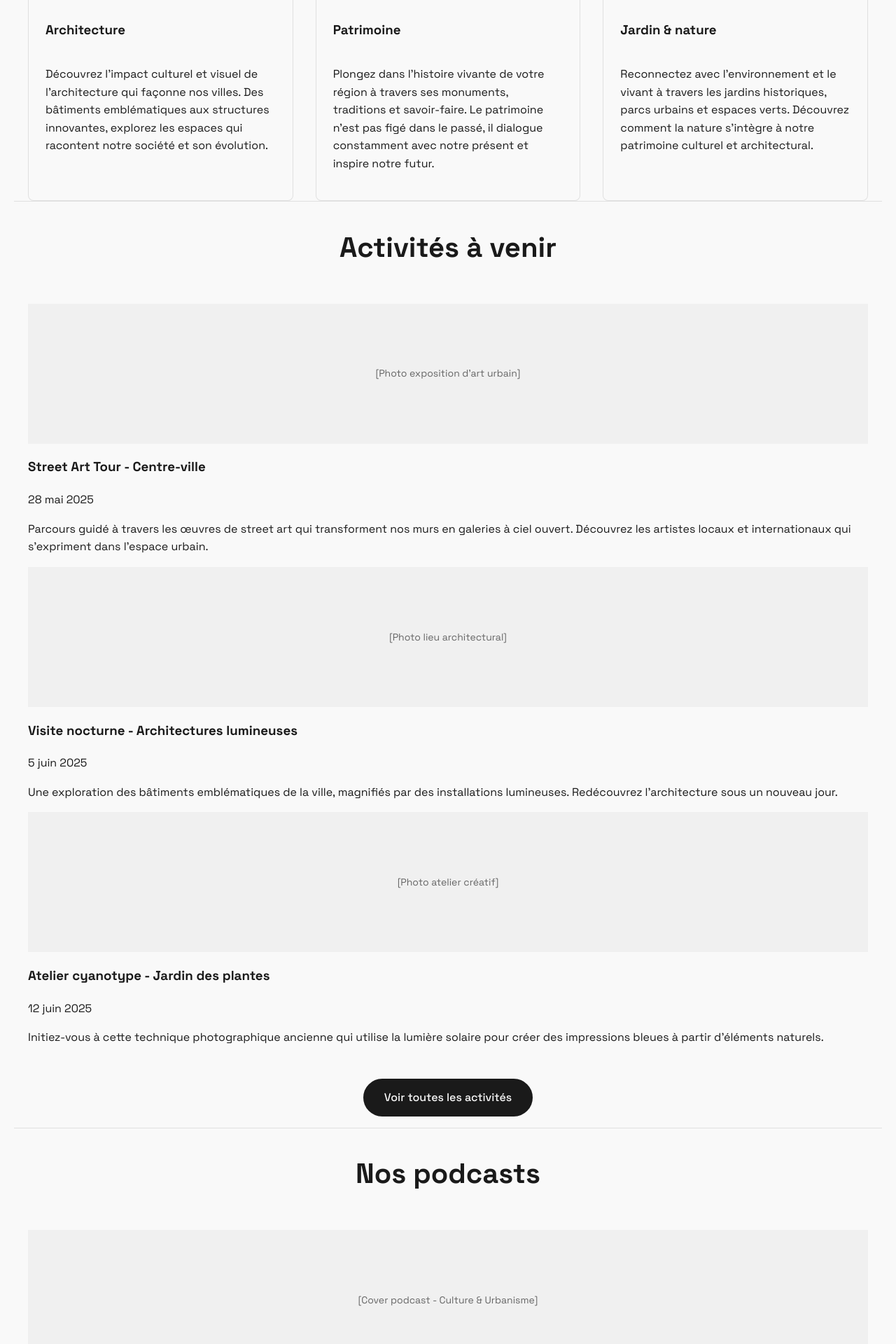
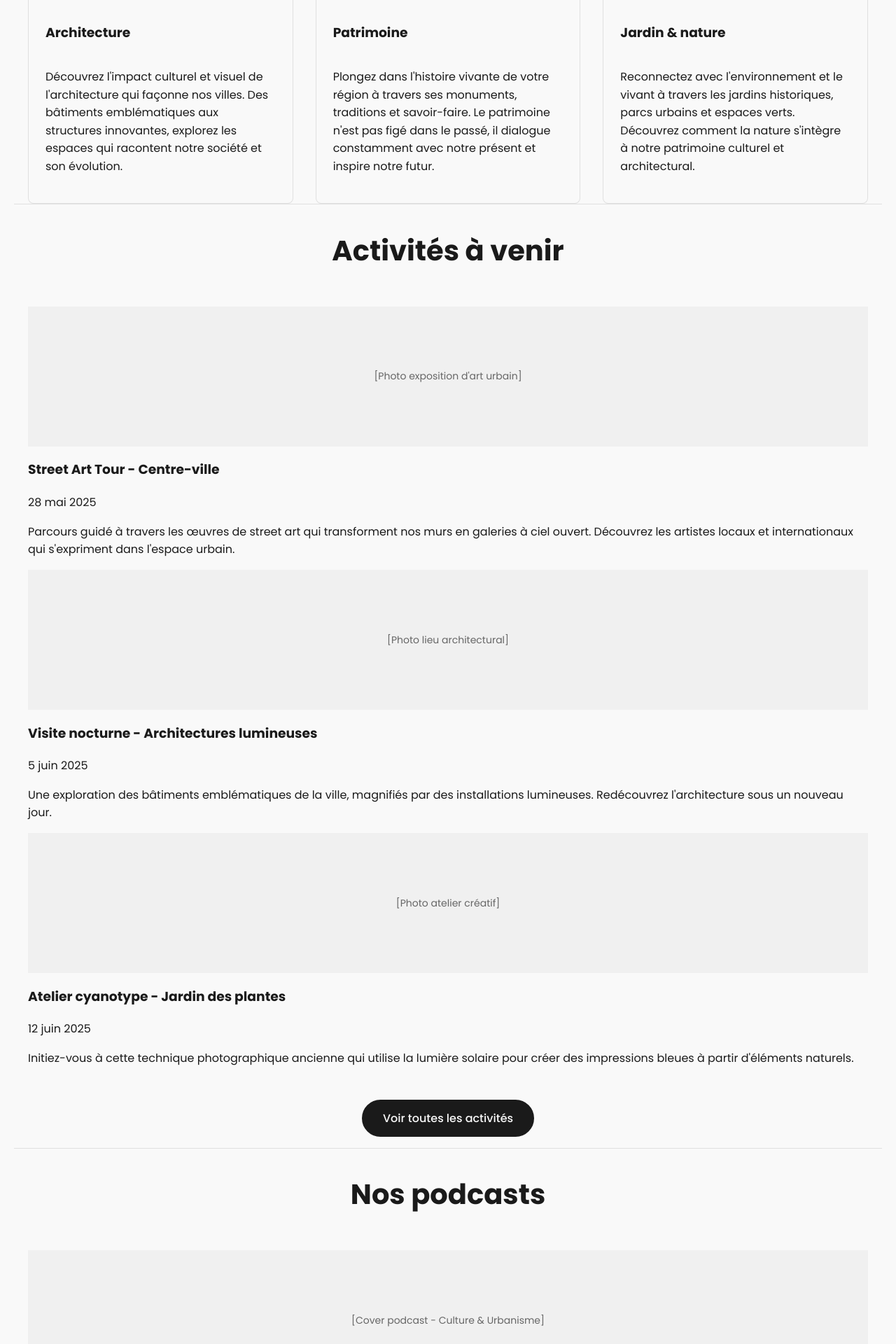
Before and after one commit to michel-DC/Flow-Media, a PHP site: page /home.php in a window 1280 px wide. Shown: the part 1610-3530 px from the top of the page at 70% size. Run offline with PHP 8.4, Linux system fonts and the light colour scheme.

Commit message:
Update font styles across multiple pages and adjust navigation links
- Replaced "Space Grotesk" font with "Poppins" in error.php, home.php, login.php, register.php, about/index.php, contact/index.php, domaines-culturels/index.php, partenaires/index.php, and user/profile.php for a consistent design.
- Updated navigation links in footer.php and navbar.php to use relative paths for better structure and accessibility.
- Modified subscription options in abonnement/index.php to include additional subscription plans and benefits for users.

```diff
--- a/connexion/login.php
+++ b/connexion/login.php
@@ -45,7 +45,7 @@ if (isset($_POST['login_user'])) {
     <meta name="viewport" content="width=device-width, initial-scale=1.0">
     <title>Connexion | Flow Media</title>
     <style>
-        @import url('https://fonts.googleapis.com/css2?family=Space+Grotesk:wght@300..700&display=swap');
+        @import url('https://fonts.googleapis.com/css2?family=Poppins:ital,wght@0,100;0,200;0,300;0,400;0,500;0,600;0,700;0,800;0,900;1,100;1,200;1,300;1,400;1,500;1,600;1,700;1,800;1,900&display=swap');
 
         body {
             display: flex;
@@ -54,7 +54,7 @@ if (isset($_POST['login_user'])) {
             height: 100vh;
             margin: 0;
             overflow: hidden;
-            font-family: "Space Grotesk", sans-serif;
+            font-family: "Poppins", sans-serif;
             background-color: #FFFFFF;
             color: #000000;
         }
@@ -84,7 +84,7 @@ if (isset($_POST['login_user'])) {
         }
 
         h1 {
-            font-family: "Space Grotesk", sans-serif; /* Use Space Grotesk */
+            font-family: "Poppins", sans-serif; /* Use Space Grotesk */
             font-size: 32px; /* Adjusted size */
             color: #000000; /* Black color */
             text-align: center;
--- a/connexion/register.php
+++ b/connexion/register.php
@@ -38,7 +38,7 @@ $link = mysqli_connect("localhost", "micheldjoumessi_flow-media", "michouflow",
             height: 100vh;
             margin: 0;
             overflow: hidden;
-            font-family: "Space Grotesk", sans-serif;
+            font-family: "Poppins", sans-serif;
             background-color: #FFFFFF;
             color: #000000;
         }
@@ -68,7 +68,7 @@ $link = mysqli_connect("localhost", "micheldjoumessi_flow-media", "michouflow",
         }
 
         h1 {
-            font-family: "Space Grotesk", sans-serif;
+            font-family: "Poppins", sans-serif;
             font-size: 32px;
             color: #000000;
             text-align: center;
--- a/error.php
+++ b/error.php
@@ -11,7 +11,7 @@ require_once '../../includes/auth.php';
     <link rel="stylesheet" href="https://cdnjs.cloudflare.com/ajax/libs/font-awesome/6.2.0/css/all.min.css">
     <link rel="icon" href="/assets/icons/icon-test.svg" type="image/svg+xml">
     <style>
-        @import url('https://fonts.googleapis.com/css2?family=Space+Grotesk:wght@300..700&display=swap');
+        @import url('https://fonts.googleapis.com/css2?family=Poppins:ital,wght@0,100;0,200;0,300;0,400;0,500;0,600;0,700;0,800;0,900;1,100;1,200;1,300;1,400;1,500;1,600;1,700;1,800;1,900&display=swap');
 
         :root {
             --soft-black: #1a1a1a;
@@ -19,7 +19,7 @@ require_once '../../includes/auth.php';
         }
 
         body {
-            font-family: "Space Grotesk", sans-serif;
+            font-family: "Poppins", sans-serif;
             margin: 0;
             padding: 0;
             color: var(--soft-black);
--- a/home.php
+++ b/home.php
@@ -15,7 +15,7 @@ $link = mysqli_connect("localhost", "micheldjoumessi_pair-prog", "michelchrist",
     <link rel="stylesheet" href="https://cdnjs.cloudflare.com/ajax/libs/font-awesome/6.2.0/css/all.min.css">
     <style>
         @import url('https://fonts.googleapis.com/css2?family=Cookie&family=Poppins:ital,wght@0,100;0,200;0,300;0,400;0,500;0,600;0,700;0,800;0,900;1,100;1,200;1,300;1,400;1,500;1,600;1,700;1,800;1,900&display=swap');
-        @import url('https://fonts.googleapis.com/css2?family=Space+Grotesk:wght@300..700&display=swap');
+        @import url('https://fonts.googleapis.com/css2?family=Poppins:ital,wght@0,100;0,200;0,300;0,400;0,500;0,600;0,700;0,800;0,900;1,100;1,200;1,300;1,400;1,500;1,600;1,700;1,800;1,900&display=swap');
 
         :root {
             --soft-black: #1a1a1a;
@@ -23,7 +23,7 @@ $link = mysqli_connect("localhost", "micheldjoumessi_pair-prog", "michelchrist",
         }
 
         body {
-            font-family: "Space Grotesk", sans-serif;
+            font-family: "Poppins", sans-serif;
             margin: 0;
             padding: 0;
             color: var(--soft-black);
--- a/includes/layout/footer.php
+++ b/includes/layout/footer.php
@@ -13,7 +13,7 @@
             <div class="footer-links">
                 <a href="../../legal/politique-confidentialite.php">Politique de confidentialité</a>
                 <a href="../../legal/cookies.php">Cookies</a>
-                <a href="contact.php">Contact</a>
+                <a href="../../pages/contact">Contact</a>
             </div>
         </div>
 </footer>
--- a/includes/layout/navbar.php
+++ b/includes/layout/navbar.php
@@ -31,8 +31,8 @@
             <div class="nav-dropdown">
                 <button class="nav-dropbtn"><i class="fas fa-user-alt"></i> <i class="fa fa-caret-down"></i></button>
                 <div class="nav-dropdown-content">
-                    <a href="/connexion/login.php">Mon profil</a>
-                    <a href="/connexion/register.php">Mes réservations</a>
+                    <a href="../../pages/user/profile.php">Mon profil</a>
+                    <a href="../../pages/reservations">Mes réservations</a>
                     <a href="/connexion/logout-user.php"><i class="fas fa-sign-out-alt"></i> Me deconnecter</a>
                 </div>
             </div>
--- a/pages/about/index.php
+++ b/pages/about/index.php
@@ -11,7 +11,7 @@ require_once '../../includes/auth.php';
     <link rel="stylesheet" href="https://cdnjs.cloudflare.com/ajax/libs/font-awesome/6.2.0/css/all.min.css">
     <link rel="icon" href="../../assets/icons/icon-test.svg" type="image/svg+xml">
     <style>
-        @import url('https://fonts.googleapis.com/css2?family=Space+Grotesk:wght@300..700&display=swap');
+        @import url('https://fonts.googleapis.com/css2?family=Poppins:ital,wght@0,100;0,200;0,300;0,400;0,500;0,600;0,700;0,800;0,900;1,100;1,200;1,300;1,400;1,500;1,600;1,700;1,800;1,900&display=swap');
 
         :root {
             --soft-black: #1a1a1a;
@@ -19,7 +19,7 @@ require_once '../../includes/auth.php';
         }
 
         body {
-            font-family: "Space Grotesk", sans-serif;
+            font-family: "Poppins", sans-serif;
             margin: 0;
             padding: 0;
             color: var(--soft-black);
--- a/pages/contact/index.php
+++ b/pages/contact/index.php
@@ -11,7 +11,7 @@ require_once '../../includes/auth.php';
     <link rel="stylesheet" href="https://cdnjs.cloudflare.com/ajax/libs/font-awesome/6.2.0/css/all.min.css">
     <link rel="icon" href="../../assets/icons/icon-test.svg" type="image/svg+xml">
     <style>
-        @import url('https://fonts.googleapis.com/css2?family=Space+Grotesk:wght@300..700&display=swap');
+        @import url('https://fonts.googleapis.com/css2?family=Poppins:ital,wght@0,100;0,200;0,300;0,400;0,500;0,600;0,700;0,800;0,900;1,100;1,200;1,300;1,400;1,500;1,600;1,700;1,800;1,900&display=swap');
 
         :root {
             --soft-black: #1a1a1a;
@@ -19,7 +19,7 @@ require_once '../../includes/auth.php';
         }
 
         body {
-            font-family: "Space Grotesk", sans-serif;
+            font-family: "Poppins", sans-serif;
             margin: 0;
             padding: 0;
             color: var(--soft-black);
--- a/pages/domaines-culturels/index.php
+++ b/pages/domaines-culturels/index.php
@@ -11,7 +11,7 @@ require_once '../../includes/auth.php';
     <link rel="stylesheet" href="https://cdnjs.cloudflare.com/ajax/libs/font-awesome/6.2.0/css/all.min.css">
     <link rel="icon" href="../../assets/icons/icon-test.svg" type="image/svg+xml">
     <style>
-        @import url('https://fonts.googleapis.com/css2?family=Space+Grotesk:wght@300..700&display=swap');
+        @import url('https://fonts.googleapis.com/css2?family=Poppins:ital,wght@0,100;0,200;0,300;0,400;0,500;0,600;0,700;0,800;0,900;1,100;1,200;1,300;1,400;1,500;1,600;1,700;1,800;1,900&display=swap');
 
         :root {
             --soft-black: #1a1a1a;
@@ -19,7 +19,7 @@ require_once '../../includes/auth.php';
         }
 
         body {
-            font-family: "Space Grotesk", sans-serif;
+            font-family: "Poppins", sans-serif;
             margin: 0;
             padding: 0;
             color: var(--soft-black);
--- a/pages/partenaires/index.php
+++ b/pages/partenaires/index.php
@@ -11,7 +11,7 @@ require_once '../../includes/auth.php';
     <link rel="stylesheet" href="https://cdnjs.cloudflare.com/ajax/libs/font-awesome/6.2.0/css/all.min.css">
     <link rel="icon" href="../../assets/icons/icon-test.svg" type="image/svg+xml">
     <style>
-        @import url('https://fonts.googleapis.com/css2?family=Space+Grotesk:wght@300..700&display=swap');
+        @import url('https://fonts.googleapis.com/css2?family=Poppins:ital,wght@0,100;0,200;0,300;0,400;0,500;0,600;0,700;0,800;0,900;1,100;1,200;1,300;1,400;1,500;1,600;1,700;1,800;1,900&display=swap');
 
         :root {
             --soft-black: #1a1a1a;
@@ -19,7 +19,7 @@ require_once '../../includes/auth.php';
         }
 
         body {
-            font-family: "Space Grotesk", sans-serif;
+            font-family: "Poppins", sans-serif;
             margin: 0;
             padding: 0;
             color: var(--soft-black);
```
Also changed, not shown: pages/abonnement/index.php (+19 -8 lines), pages/user/profile.php (+6 -6 lines), pages/reservations/index.php (added).
